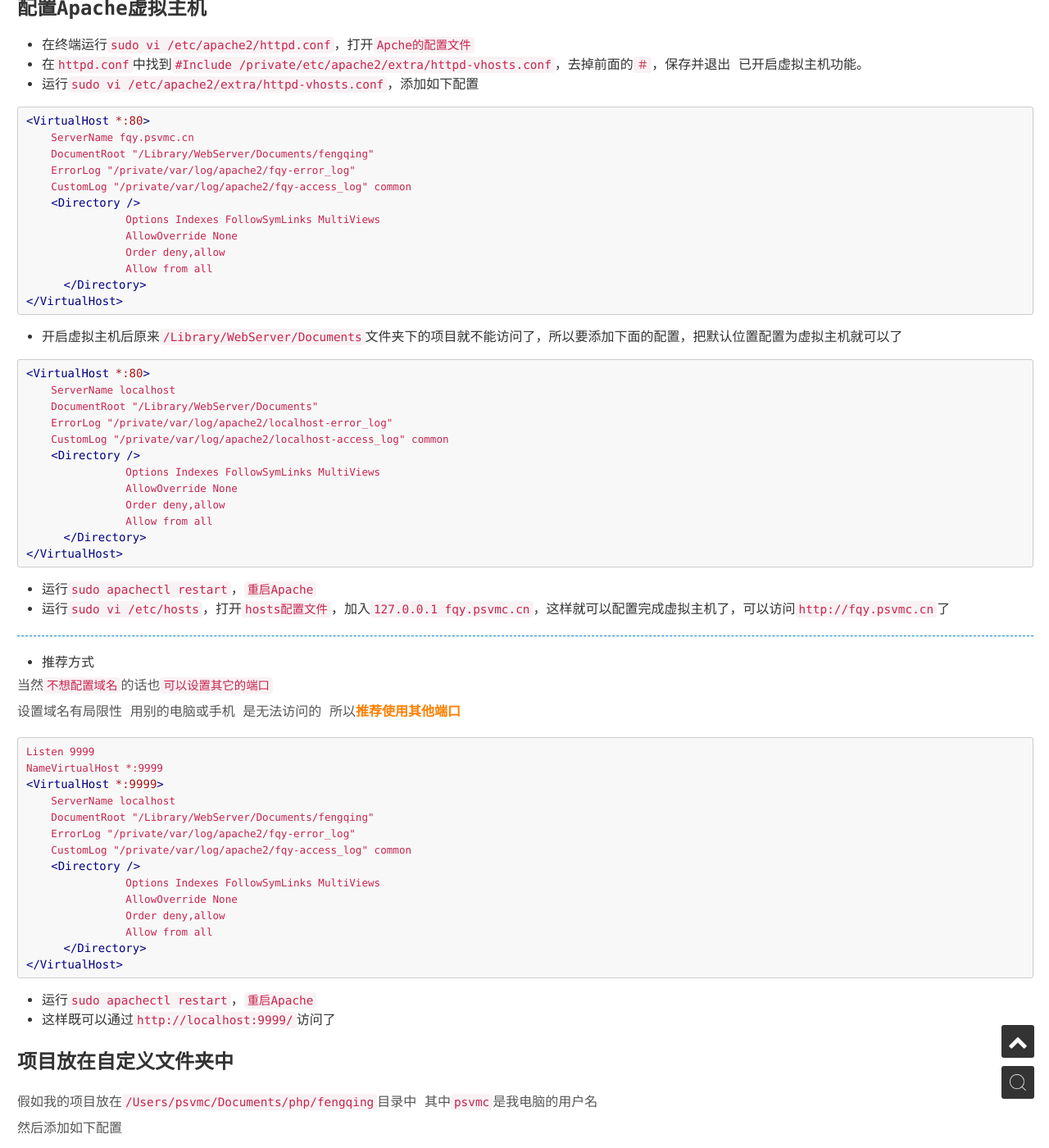
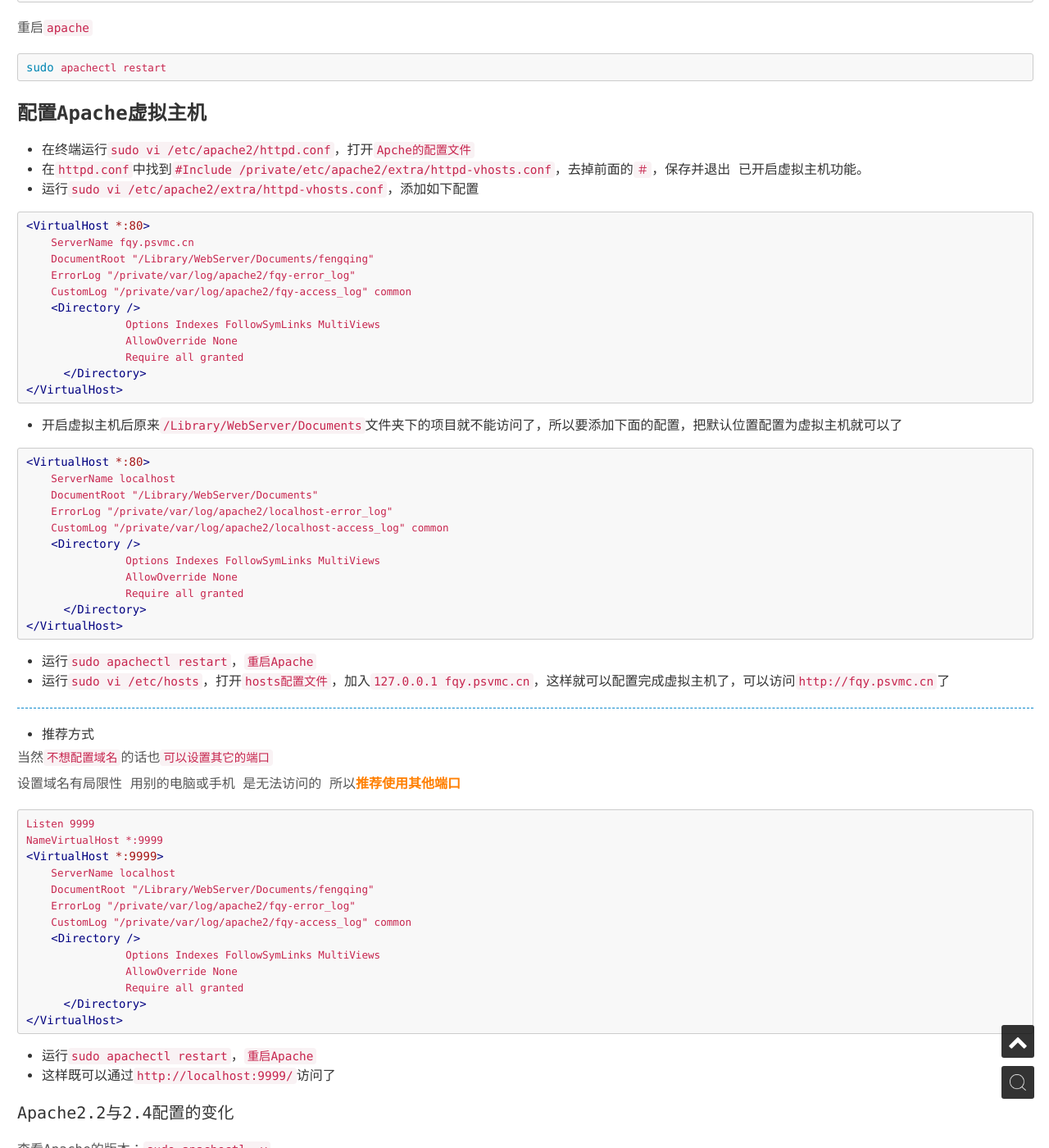
Before and after one commit to psvmc/myblog_jekyll, a Jekyll site: the page built from _posts/2016-05-13-mac-brew.md, in a window 1280 px wide and 1400 px high, scrolled down 7169 px. Shown: the whole window at 82% size. Built offline with Jekyll 4.4.1, drawn with Linux system fonts in a browser that asks for light colours; nearby versions of some CDN libraries; some of the changed text lies outside the part shown.

Commit message:
文章更新

````diff
--- a/_posts/2016-05-13-mac-brew.md
+++ b/_posts/2016-05-13-mac-brew.md
@@ -316,8 +316,7 @@
     <Directory />
                 Options Indexes FollowSymLinks MultiViews
                 AllowOverride None
-                Order deny,allow
-                Allow from all
+                Require all granted
       </Directory>
 </VirtualHost>
 ```
@@ -333,8 +332,7 @@
     <Directory />
                 Options Indexes FollowSymLinks MultiViews
                 AllowOverride None
-                Order deny,allow
-                Allow from all
+                Require all granted
       </Directory>
 </VirtualHost>
 ```
@@ -361,8 +359,7 @@
     <Directory />
                 Options Indexes FollowSymLinks MultiViews
                 AllowOverride None
-                Order deny,allow
-                Allow from all
+                Require all granted
       </Directory>
 </VirtualHost>
 ```
@@ -370,6 +367,71 @@
 + 运行`sudo apachectl restart`，`重启Apache`
 + 这样既可以通过`http://localhost:9999/`访问了
 
+#### Apache2.2与2.4配置的变化
+
+查看Apache的版本：`sudo apachectl -v`
+
+##### 禁止所有请求
+
+Apache2.2
+
+```xml
+<Directory />
+    Order deny,allow
+    Deny from all
+</Directory>
+```
+
+Apache2.4
+
+```xml
+<Directory />
+    Require all denied
+</Directory>
+```
+
+##### 允许所有请求
+
+Apache2.2
+
+```xml
+<Directory />
+    Order allow,deny
+    Allow from all
+</Directory>
+```
+
+Apache2.4
+
+```xml
+<Directory />
+    Require all granted
+</Directory>
+```
+
+##### 只允许www.psvmc.cn访问
+
+Apache2.2
+
+```xml
+<Directory />
+    Order Deny,Allow
+    Deny from all
+    Allow from www.psvmc.cn
+</Directory>
+```
+
+Apache2.4
+
+```xml
+<Directory />
+    Require host www.psvmc.cn
+</Directory>
+```
+
+##### 其它变化
+
+更多变化请[查看](http://httpd.apache.org/docs/2.4/upgrading.html)
 
 ### 项目放在自定义文件夹中
 
````
Also changed, not shown: other parts of _posts/2016-05-13-mac-brew.md (+4 -3 lines).
